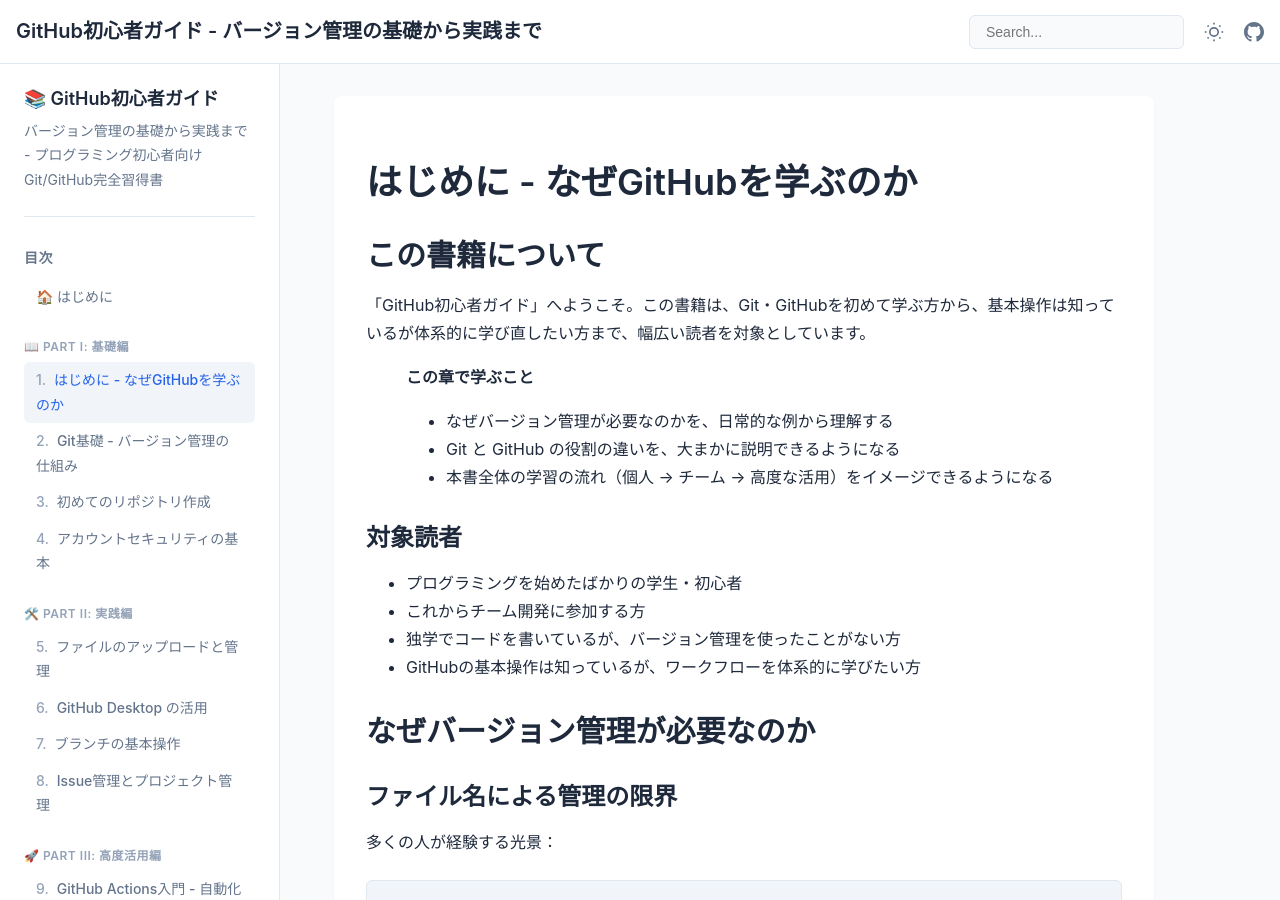
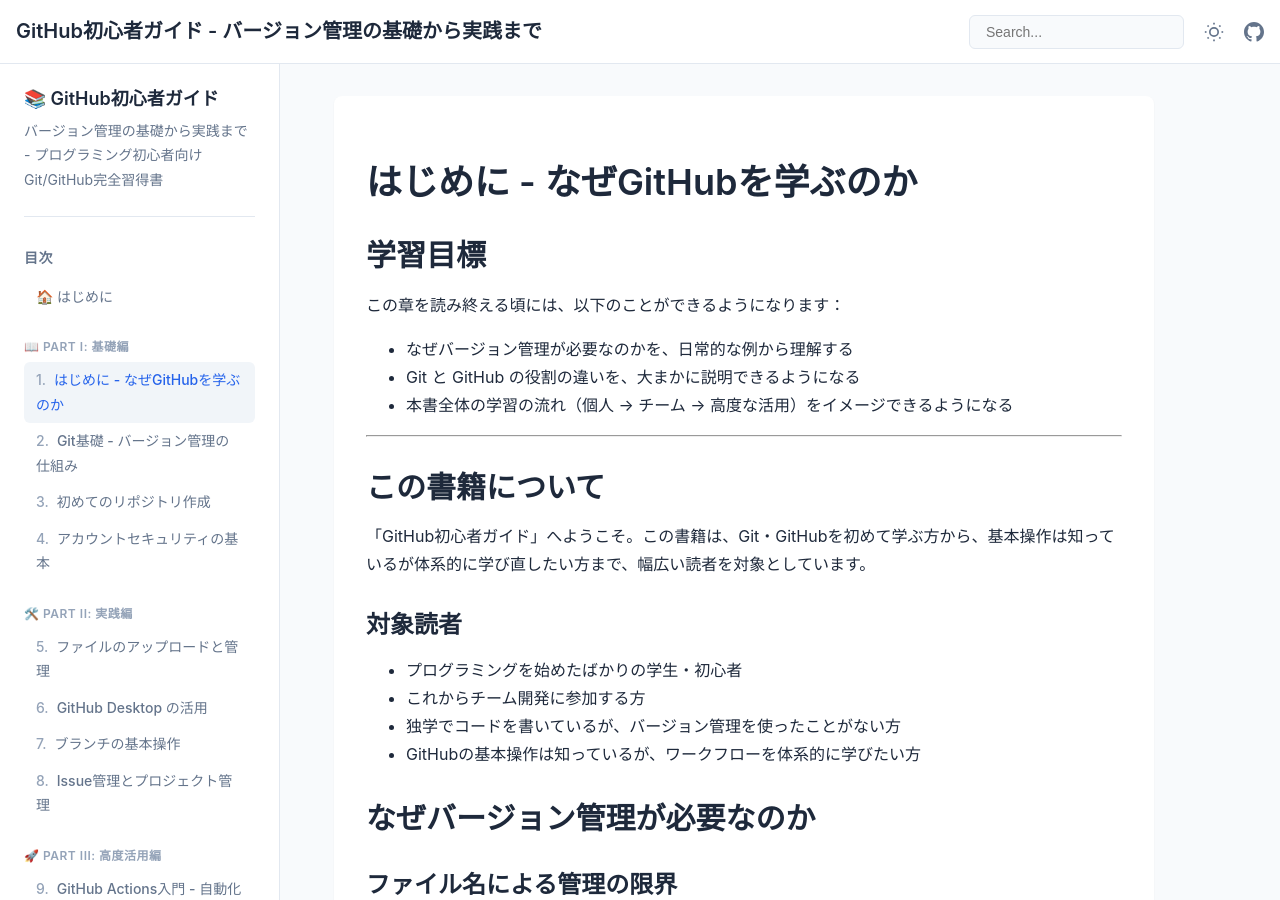
Before and after one commit to itdojp/github-guide-for-beginners-book, a Jekyll site: the page built from docs/src/chapter-introduction/index.md, in a window 1280 px wide and 900 px high. Built offline with Jekyll 4.4.1, drawn with Linux system fonts in a browser that asks for light colours.

Commit message:
fix(stage3): align intro objectives and reading guide

```diff
--- a/docs/src/chapter-introduction/index.md
+++ b/docs/src/chapter-introduction/index.md
@@ -6,14 +6,19 @@ order: 0
 
 # はじめに - なぜGitHubを学ぶのか
 
+## 学習目標
+
+この章を読み終える頃には、以下のことができるようになります：
+
+- なぜバージョン管理が必要なのかを、日常的な例から理解する
+- Git と GitHub の役割の違いを、大まかに説明できるようになる
+- 本書全体の学習の流れ（個人 → チーム → 高度な活用）をイメージできるようになる
+
+---
+
 ## この書籍について
 
 「GitHub初心者ガイド」へようこそ。この書籍は、Git・GitHubを初めて学ぶ方から、基本操作は知っているが体系的に学び直したい方まで、幅広い読者を対象としています。
-
-> **この章で学ぶこと**
-> - なぜバージョン管理が必要なのかを、日常的な例から理解する
-> - Git と GitHub の役割の違いを、大まかに説明できるようになる
-> - 本書全体の学習の流れ（個人 → チーム → 高度な活用）をイメージできるようになる
 
 ### 対象読者
 
```
Also changed, not shown: docs/index.md (+1 -1 lines).
